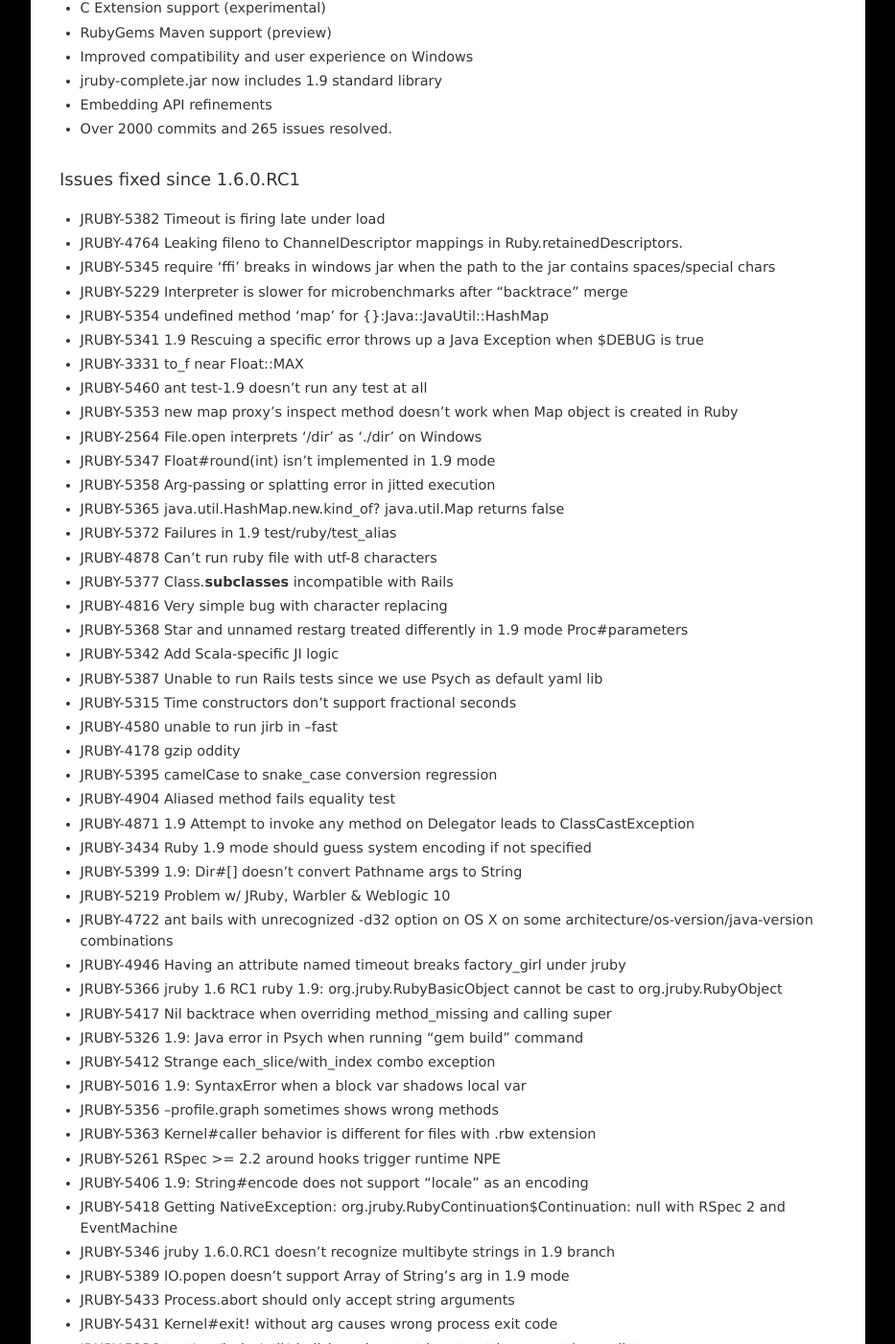
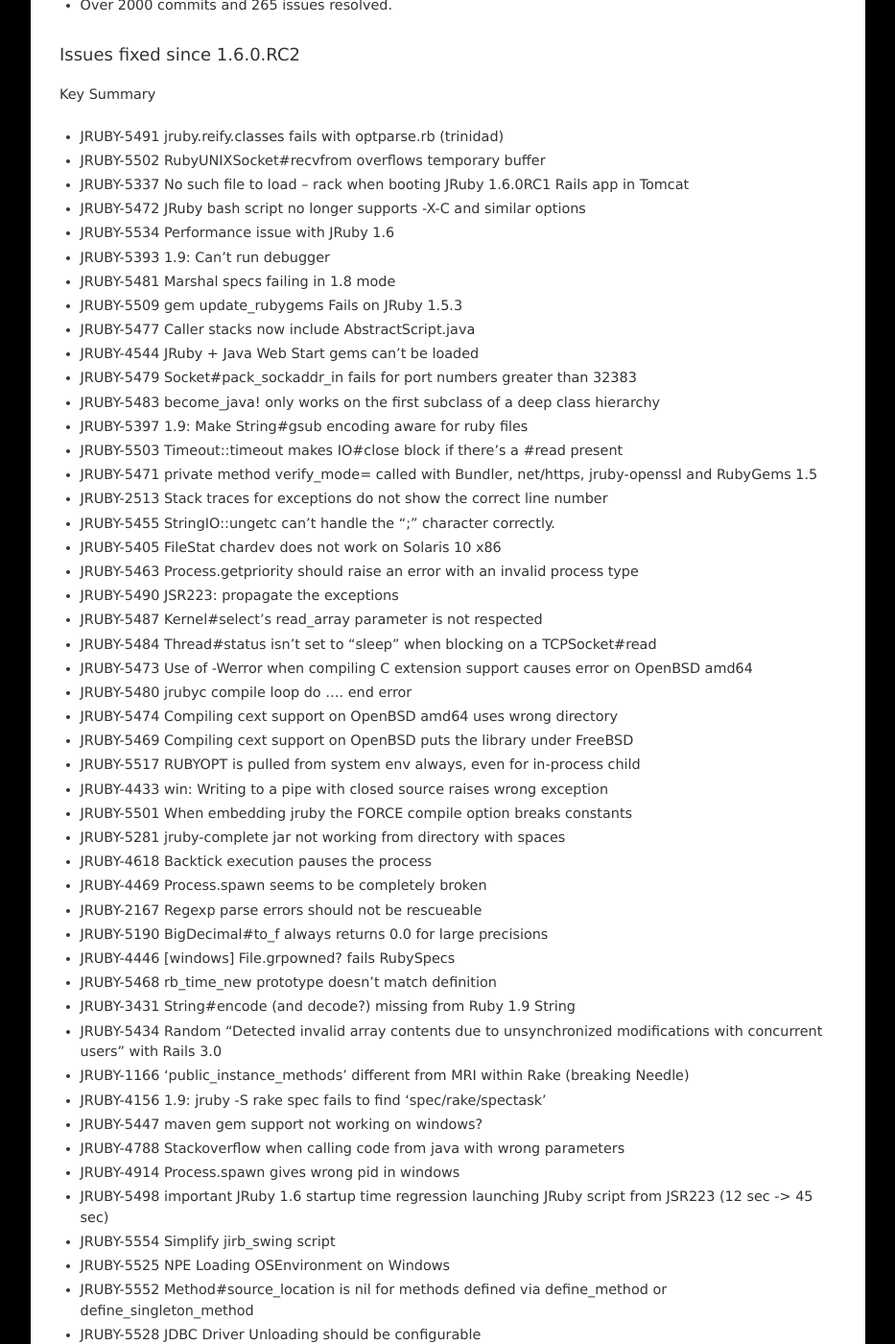
Before and after one commit to towynlin/jruby.github.com, a Jekyll site: the page built from www/news.html, in a window 1280 px wide and 1400 px high, scrolled down 1396 px. Shown: the whole window at 96% size, without its empty margins (173-1106 px from the left). Built offline with Jekyll 4.4.1, drawn with Linux system fonts in a browser that asks for light colours; Markdown is read by kramdown in place of the engine named in the settings; some of the changed text lies outside the part shown.

Commit message:
Update for 1.6.0.RC3

```diff
--- a/_config.yml
+++ b/_config.yml
@@ -13,14 +13,14 @@
   png_url:    /images/latex
 # JRuby-specific info here; goes into the "site" jekyll variable
 release:
-  url: /2011/02/09/jruby-1-6-0-rc2
-  version: 1.6.0.RC2
-  tar: http://jruby.org.s3.amazonaws.com/downloads/1.6.0.RC2/jruby-bin-1.6.0.RC2.tar.gz
-  zip: http://jruby.org.s3.amazonaws.com/downloads/1.6.0.RC2/jruby-bin-1.6.0.RC2.zip
-  exe: http://jruby.org.s3.amazonaws.com/downloads/1.6.0.RC2/jruby_windows_1_6_0_RC2.exe
-  exe64: http://jruby.org.s3.amazonaws.com/downloads/1.6.0.RC2/jruby_windows_x64_1_6_0_RC2.exe
-  exejre: http://jruby.org.s3.amazonaws.com/downloads/1.6.0.RC2/jruby_windowsjre_1_6_0_RC2.exe
-  exejre64: http://jruby.org.s3.amazonaws.com/downloads/1.6.0.RC2/jruby_windows_x64_jre_1_6_0_RC2.exe
+  url: /2011/03/08/jruby-1-6-0-rc3
+  version: 1.6.0.RC3
+  tar: http://jruby.org.s3.amazonaws.com/downloads/1.6.0.RC3/jruby-bin-1.6.0.RC3.tar.gz
+  zip: http://jruby.org.s3.amazonaws.com/downloads/1.6.0.RC3/jruby-bin-1.6.0.RC3.zip
+  exe: http://jruby.org.s3.amazonaws.com/downloads/1.6.0.RC3/jruby_windows_1_6_0_RC3.exe
+  exe64: http://jruby.org.s3.amazonaws.com/downloads/1.6.0.RC3/jruby_windows_x64_1_6_0_RC3.exe
+  exejre: http://jruby.org.s3.amazonaws.com/downloads/1.6.0.RC3/jruby_windowsjre_1_6_0_RC3.exe
+  exejre64: http://jruby.org.s3.amazonaws.com/downloads/1.6.0.RC3/jruby_windows_x64_jre_1_6_0_RC3.exe
 urls:
   s3: http://jruby.org.s3.amazonaws.com/downloads
   jira: http://jira.codehaus.org/browse/JRUBY
--- /dev/null
+++ b/www/_posts/2011-03-08-jruby-1-6-0-rc3.markdown
@@ -0,0 +1,114 @@
+---
+layout: post
+title: JRuby 1.6.0.RC3 Released
+---
+The JRuby community is pleased to announce the release of JRuby 1.6.0.RC3.
+
+- Homepage: [http://www.jruby.org/](http://www.jruby.org/)
+- Download: [http://www.jruby.org/download](http://www.jruby.org/download)
+
+JRuby 1.6.0.RC3 is the last release candidate of JRuby 1.6.0.
+
+JRuby 1.6.0 is the largest release of JRuby to date. This release
+fixes hundreds of user issues and brings compatibility with Ruby 1.9.2
+to a very high level. We have made Windows a primary supported
+platform by adding it as a continuous integration platform, and JRuby
+1.6 will provide Windows-based Ruby users with the best experience
+yet. This release integrates experimental support for C extensions
+based on Ruby's C API. And as with all major releases, we have
+improved stability and performance across the board in response to
+real-world user input.
+
+We are going to seriously try and make this our last RC before going final.
+Unless we find something devestatingly bad we will release 1.6.0 and then
+try and spin smaller point builds every 2-3 weeks to address reported
+problems.
+
+### Notable changes since 1.6.0.RC2:
+- New readable backtrace format
+- Easier to embed in OSGi environment
+- Fixed regression which slowed down jar-based requires
+- Add native JFFI bits for x86_64 SunOS (Solaris)
+- More platforms with pre-built C extension support
+- New jruby-core and jruby-stdlib maven artifacts
+- More 1.9 compatibility fixes
+
+### Major Features:
+
+- Ruby 1.9.2 language and API compatibility
+
+  - Not implemented Encoding::Converter, ripper
+- Improved Ruby call performance
+- Built-in profiler (--profile, --profile.graph)
+- RSpec no longer bundled
+- C Extension support (experimental)
+- RubyGems Maven support (preview)
+- Improved compatibility and user experience on Windows
+- jruby-complete.jar now includes 1.9 standard library
+- Embedding API refinements
+- Over 2000 commits and 265 issues resolved.
+
+### Issues fixed since 1.6.0.RC2
+
+Key     Summary
+- JRUBY-5491 jruby.reify.classes fails with optparse.rb (trinidad)
+- JRUBY-5502 RubyUNIXSocket#recvfrom overflows temporary buffer
+- JRUBY-5337 No such file to load -- rack when booting JRuby 1.6.0RC1 Rails app in Tomcat
+- JRUBY-5472 JRuby bash script no longer supports -X-C and similar options
+- JRUBY-5534 Performance issue with JRuby 1.6
+- JRUBY-5393 1.9: Can't run debugger
+- JRUBY-5481 Marshal specs failing in 1.8 mode
+- JRUBY-5509 gem update_rubygems Fails on JRuby 1.5.3
+- JRUBY-5477 Caller stacks now include AbstractScript.java
+- JRUBY-4544 JRuby + Java Web Start gems can't be loaded
+- JRUBY-5479 Socket#pack_sockaddr_in fails for port numbers greater than 32383
+- JRUBY-5483 become_java! only works on the first subclass of a deep class hierarchy
+- JRUBY-5397 1.9: Make String#gsub encoding aware for ruby files
+- JRUBY-5503 Timeout::timeout makes IO#close block if there's a #read present
+- JRUBY-5471 private method verify_mode= called with Bundler, net/https, jruby-openssl and RubyGems 1.5
+- JRUBY-2513 Stack traces for exceptions do not show the correct line number
+- JRUBY-5455 StringIO::ungetc can't handle the ";" character correctly.
+- JRUBY-5405 FileStat chardev does not work on Solaris 10 x86
+- JRUBY-5463 Process.getpriority should raise an error with an invalid process type
+- JRUBY-5490 JSR223: propagate the exceptions
+- JRUBY-5487 Kernel#select's read_array parameter is not respected
+- JRUBY-5484 Thread#status isn't set to "sleep" when blocking on a TCPSocket#read
+- JRUBY-5473 Use of -Werror when compiling C extension support causes error on OpenBSD amd64
+- JRUBY-5480 jrubyc compile loop do .... end error
+- JRUBY-5474 Compiling cext support on OpenBSD amd64 uses wrong directory
+- JRUBY-5469 Compiling cext support on OpenBSD puts the library under FreeBSD
+- JRUBY-5517 RUBYOPT is pulled from system env always, even for in-process child
+- JRUBY-4433 win: Writing to a pipe with closed source raises wrong exception
+- JRUBY-5501 When embedding jruby the FORCE compile option breaks constants
+- JRUBY-5281 jruby-complete jar not working from directory with spaces
+- JRUBY-4618 Backtick execution pauses the process
+- JRUBY-4469 Process.spawn seems to be completely broken
+- JRUBY-2167 Regexp parse errors should not be rescueable
+- JRUBY-5190 BigDecimal#to_f always returns 0.0 for large precisions
+- JRUBY-4446 [windows] File.grpowned? fails RubySpecs
+- JRUBY-5468 rb_time_new prototype doesn't match definition
+- JRUBY-3431 String#encode (and decode?) missing from Ruby 1.9 String
+- JRUBY-5434 Random "Detected invalid array contents due to unsynchronized modifications with concurrent users" with Rails 3.0
+- JRUBY-1166 'public_instance_methods' different from MRI within Rake (breaking Needle)
+- JRUBY-4156 1.9: jruby -S rake spec fails to find 'spec/rake/spectask'
+- JRUBY-5447 maven gem support not working on windows?
+- JRUBY-4788 Stackoverflow when calling code from java with wrong parameters
+- JRUBY-4914 Process.spawn gives wrong pid in windows
+- JRUBY-5498 important JRuby 1.6 startup time regression launching JRuby script from JSR223 (12 sec -&gt; 45 sec)
+- JRUBY-5554 Simplify jirb_swing script
+- JRUBY-5525 NPE Loading OSEnvironment on Windows
+- JRUBY-5552 Method#source_location is nil for methods defined via define_method or define_singleton_method
+- JRUBY-5528 JDBC Driver Unloading should be configurable
+- JRUBY-5550 Using shoulda prevents Rails from running tests in ruby1.9 mode
+- JRUBY-5557 SnakeYAML dependency missing from Maven poms
+- JRUBY-5548 rb_call_super causes SystemStackError when used in both current class and ancestor class in a C extension
+- JRUBY-5545 JRuby 1.6RC 2 is missing Solaris 10 x86 64bit JFFI support
+- JRUBY-5541 Problem with java_import on Android (Ruboto)
+- JRUBY-5539 marshal fails in 1.9 with strings
+- JRUBY-5532 IO.foreach: Can't convert Hash into String
+- JRUBY-5531 Process.spawn("ruby") gives garbage PID
+- JRUBY-5514 Errno::EBADF is sometimes raised instead of IOError when TCPSocket#readline is called after TCPSocket#close
+- JRUBY-5515 Digest::SHA2 NameError in (1.6.RC2 -- 1.9 mode)
+- JRUBY-5384 org.jruby.embed.osgi suport in OSGi for ruby code and java code loaded from OSGi bundles
+- JRUBY-5522 system("@command") should work in windows
+- JRUBY-2519 Dir instance object caches directory contents
```
Also changed, not shown: www/download.html (+18 -18 lines).
